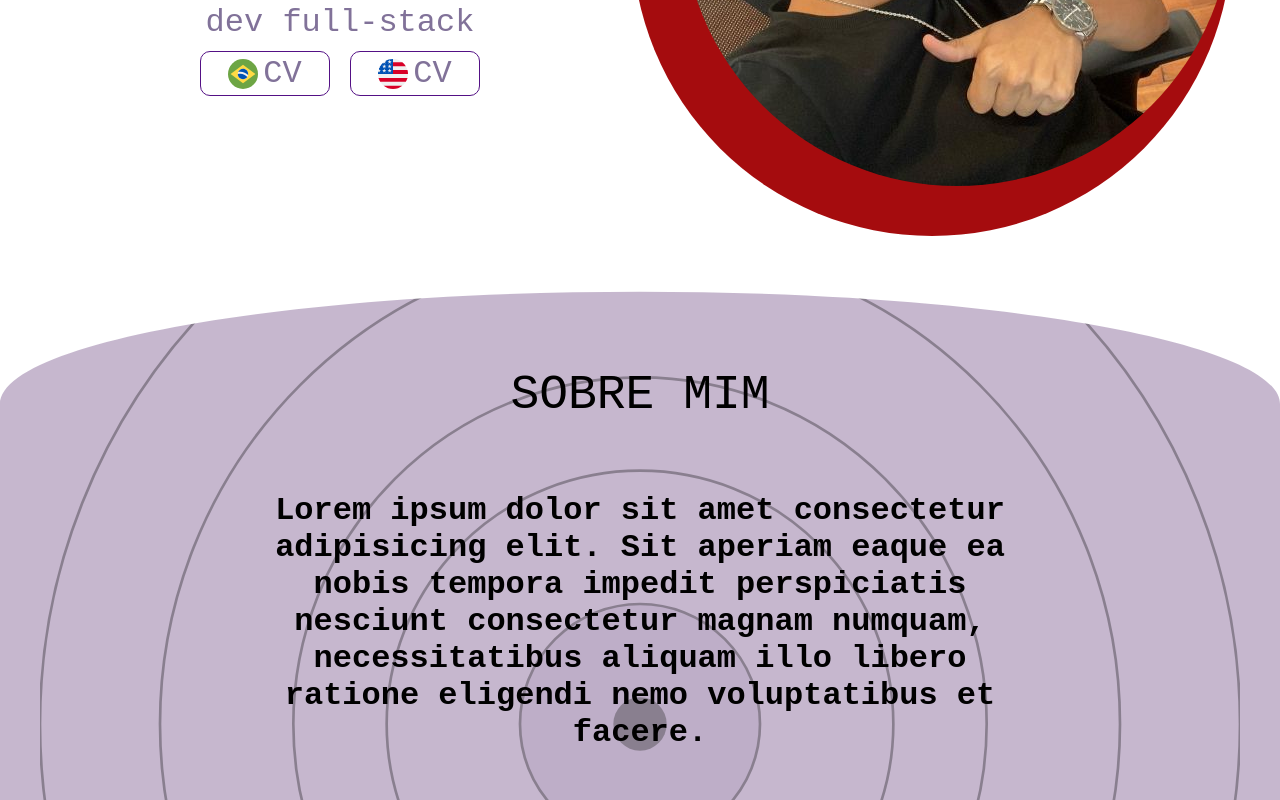
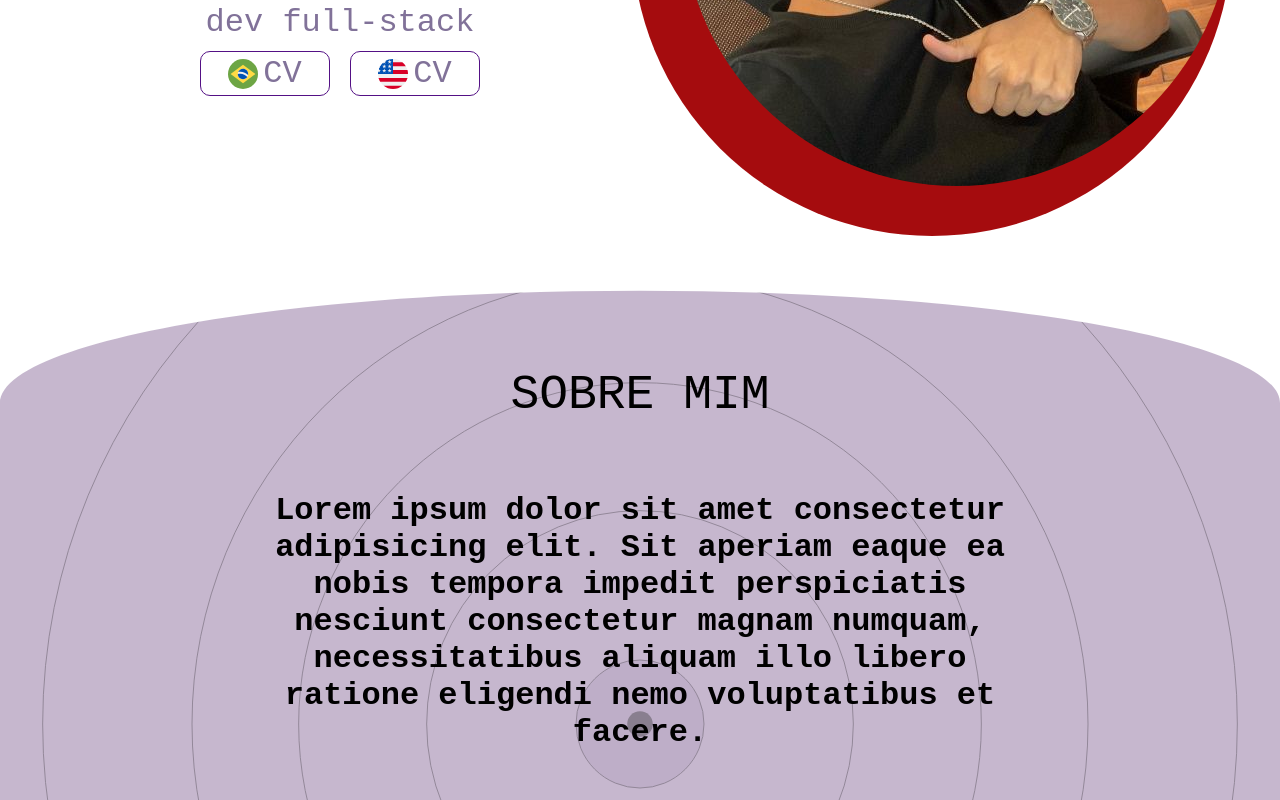
Before and after one commit to DaviCalebe/portfolio, a React (Vite) app in the folder app/: page / in a window 1280 px wide. Shown: the part 460-1260 px from the top of the page. Built offline with nearby package versions, Linux system fonts and the light colour scheme.

Commit message:
fix: target-svg viewbox

```diff
--- a/app/src/App.css
+++ b/app/src/App.css
@@ -107,6 +107,7 @@ body{
     color: var(--base-color);
     position: absolute;
     top: 0;
+    margin-top: -1px;
     z-index: 5;
     transform: rotate(180deg);
 }
@@ -145,7 +146,8 @@ body{
     transform: translate(-50%, -50%);
     z-index: 2;
     min-width: 800px;
-    width: 1200px;
+    width: 100%;
+    height: 100%;
     opacity: 30%;
 }
 
--- a/app/src/App.tsx
+++ b/app/src/App.tsx
@@ -2,7 +2,6 @@ import './App.css';
 import { ToggleNav } from './components/toggle-nav';
 import brazilflag from './assets/brazil-flag.svg'
 import usaflag from './assets/usa-flag.svg'
-import element from './assets/element1.svg'
 
 function App() {
 
@@ -31,14 +30,15 @@ function App() {
             <path d="M600,112.77C268.63,112.77,0,65.52,0,7.23V120H1200V7.23C1200,65.52,931.37,112.77,600,112.77Z" fill="var(--base-color)"></path>
         </svg>
 
-        <svg viewBox="0 0 900 900" className="target-svg">
-          <circle cx="450" cy="450" r="450" stroke="black" strokeWidth="2" fill="none" />
-          <circle cx="450" cy="450" r="360" stroke="black" strokeWidth="2" fill="none" />
-          <circle cx="450" cy="450" r="260" stroke="black" strokeWidth="2" fill="none" />
-          <circle cx="450" cy="450" r="190" stroke="black" strokeWidth="2" fill="none" />
-          <circle cx="450" cy="450" r="90" stroke="black" strokeWidth="2" fill="#AC9BBC" />
-          <circle cx="450" cy="450" r="20" fill="black" />
+        <svg viewBox="0 0 3000 1600" className="target-svg">
+          <circle cx="1500" cy="800" r="1400" stroke="black" strokeWidth="2" fill="none" />
+          <circle cx="1500" cy="800" r="1050" stroke="black" strokeWidth="2" fill="none" />
+          <circle cx="1500" cy="800" r="800" stroke="black" strokeWidth="2" fill="none" />
+          <circle cx="1500" cy="800" r="500" stroke="black" strokeWidth="2" fill="none" />
+          <circle cx="1500" cy="800" r="150" stroke="black" strokeWidth="2" fill="#AC9BBC" />
+          <circle cx="1500" cy="800" r="30" fill="black" />
         </svg>
+
         <div className="about-content">
           <h1>SOBRE MIM</h1>
 
```
